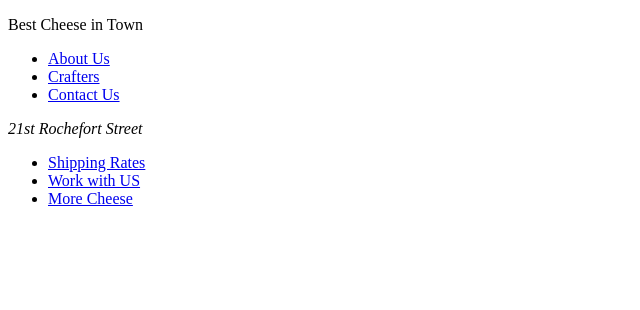
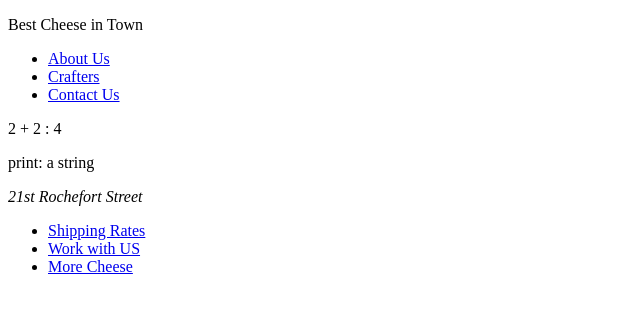
Before and after one commit to evagapi/w9d1-lab-vue-basics-evagapi, a Vue app: page / in a window 1280 px wide. Shown: the top 310 px of the page, without its empty margins (0-640 px from the left). Built offline with nearby package versions, Linux system fonts and the light colour scheme.

Commit message:
feat: solve iteration 2

```diff
--- a/src/App.vue
+++ b/src/App.vue
@@ -1,6 +1,7 @@
 <template>
   <NavigationBar></NavigationBar>
-
+  <p>2 + 2 : {{ 2 + 2 }}</p>
+  <p>print: {{ print() }}</p>
   <Footer></Footer>
 </template>
 
@@ -14,6 +15,11 @@ export default {
     NavigationBar,
     Footer,
   },
+  methods: {
+    print() {
+      return "a string";
+    },
+  },
 };
 </script>
 
```
